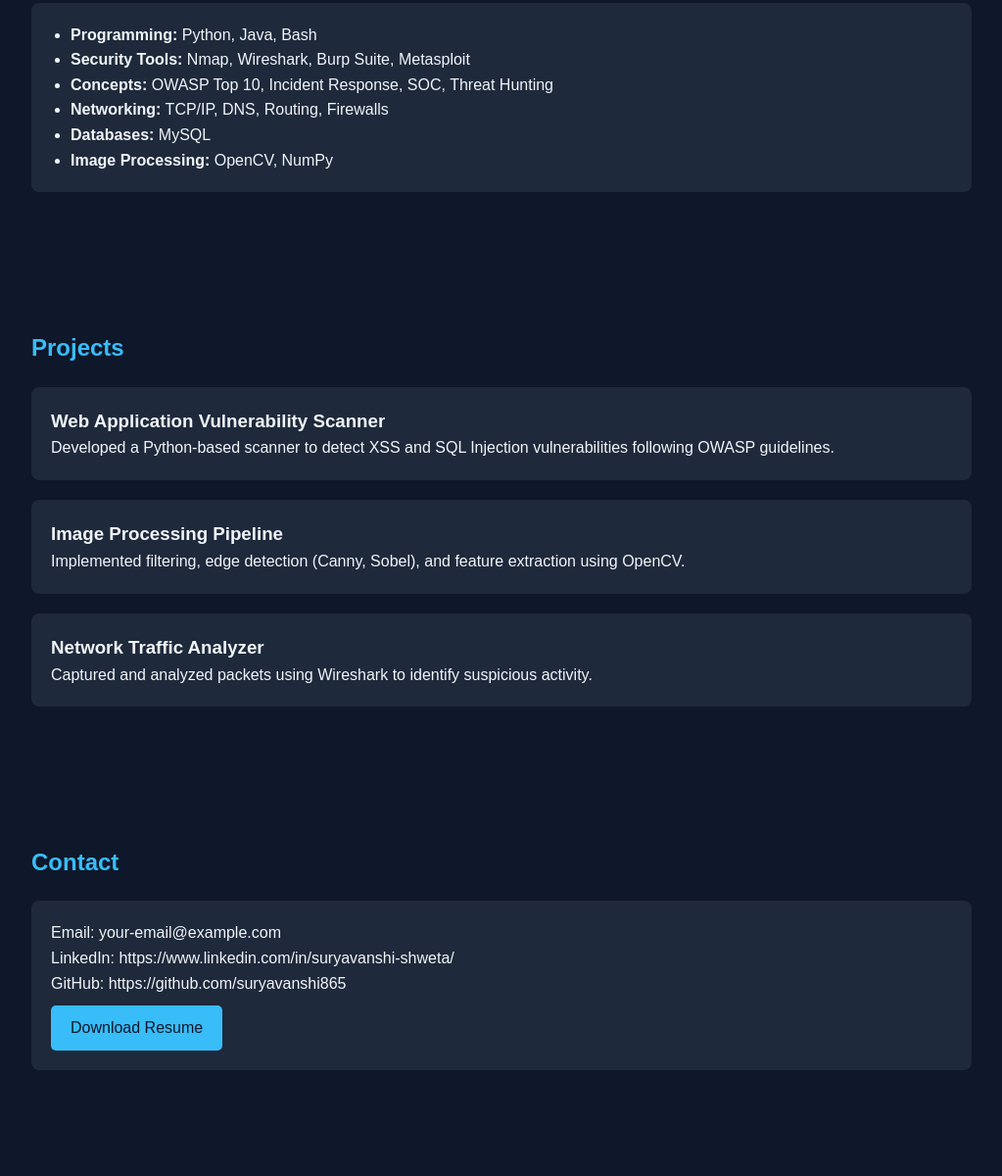
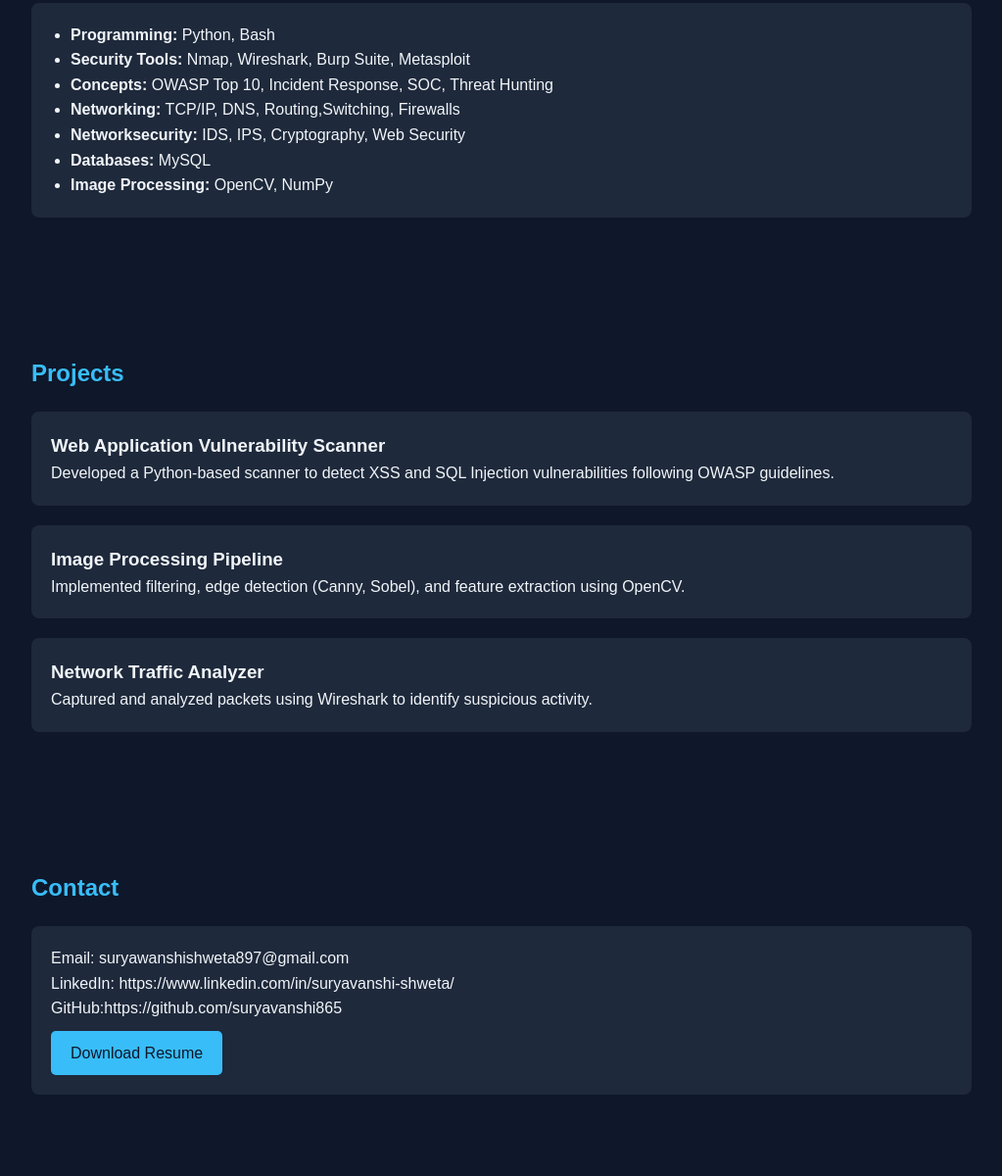
Before and after one commit to suryavanshi865/Portfolio, a plain HTML site: page index.html in a window 1280 px wide. Shown: the part 577-1777 px from the top of the page at 98% size, without its empty margins (128-1151 px from the left). Drawn offline with Linux system fonts and the light colour scheme.

Commit message:
Update index.html

```diff
--- a/index.html
+++ b/index.html
@@ -129,10 +129,11 @@
     <h2>Technical Skills</h2>
     <div class="card">
         <ul>
-            <li><strong>Programming:</strong> Python, Java, Bash</li>
+            <li><strong>Programming:</strong> Python, Bash</li>
             <li><strong>Security Tools:</strong> Nmap, Wireshark, Burp Suite, Metasploit</li>
             <li><strong>Concepts:</strong> OWASP Top 10, Incident Response, SOC, Threat Hunting</li>
-            <li><strong>Networking:</strong> TCP/IP, DNS, Routing, Firewalls</li>
+            <li><strong>Networking:</strong> TCP/IP, DNS, Routing,Switching, Firewalls</li>
+            <li><strong>Networksecurity:</strong> IDS, IPS, Cryptography, Web Security</li>
             <li><strong>Databases:</strong> MySQL</li>
             <li><strong>Image Processing:</strong> OpenCV, NumPy</li>
         </ul>
@@ -162,9 +163,9 @@
 <section id="contact">
     <h2>Contact</h2>
     <div class="card">
-        <p>Email: your-email@example.com</p>
+        <p>Email: suryawanshishweta897@gmail.com</p>
         <p>LinkedIn: https://www.linkedin.com/in/suryavanshi-shweta/</p>
-        <p>GitHub: https://github.com/suryavanshi865</p>
+        <p>GitHub:https://github.com/suryavanshi865</p>
         <a class="btn" href="#">Download Resume</a>
     </div>
 </section>
```
